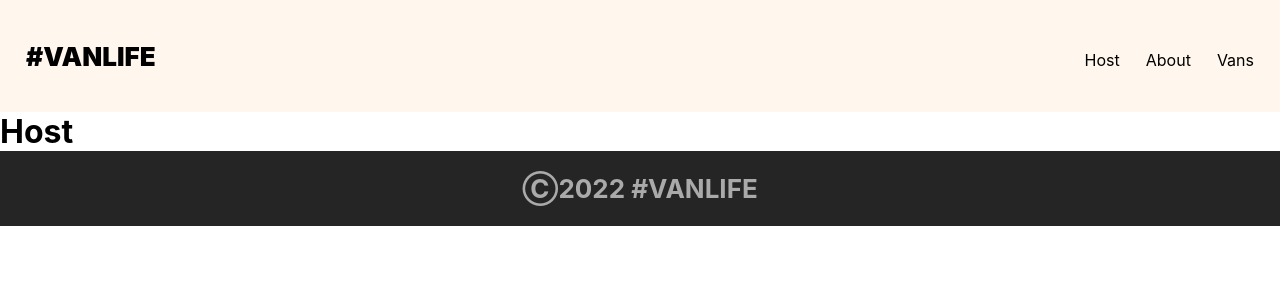
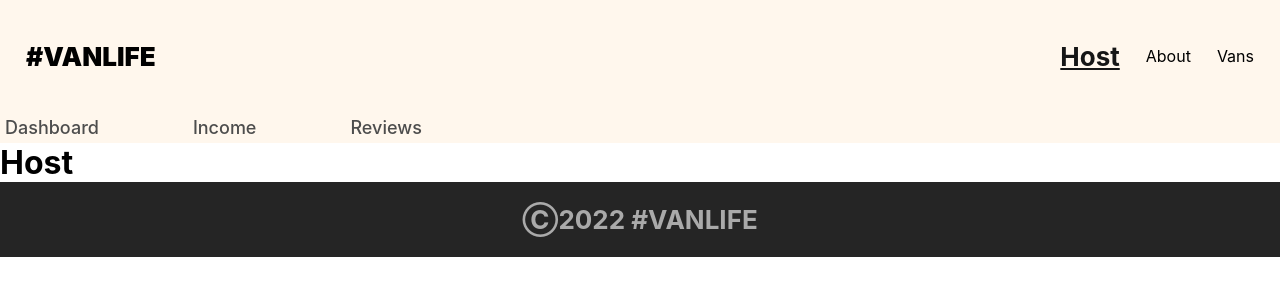
Before and after one commit to shivampandey777/vanslife, a React (Create React App) app: page /host in a window 1280 px wide. Shown: the top 300 px of the page. Built offline with nearby package versions, Linux system fonts and the light colour scheme; what miragejs would draw is missing.

Commit message:
some changes

```diff
--- a/src/App.css
+++ b/src/App.css
@@ -11,7 +11,11 @@
   background-color: black;
   color: white;
 }
-
+a.my-nav{
+  font-weight: 700;
+  text-decoration: underline;
+  color: #161616;
+}
 header {
   background-color: #FFF7ED;
   min-height: 112px;
@@ -30,16 +34,23 @@ header {
   font-size: 26px;
   font-weight: 900;
 }
+.home-navbar{
+  display: flex;
+  flex-direction: row;
+  align-items: center;
+  justify-content: center;
+  gap: 26px;
+  margin-right: 26px;
+
+}
 .aboutLink{
   color: black;
   text-decoration: none;
-  margin-right: 26px;
   font-size: 16px;
 }
 .vansLink{
   color: black;
   text-decoration: none;
-  margin-right: 26px;
   font-size: 16px;
 }
 header a:hover {
@@ -56,8 +67,7 @@ header a:hover {
   flex-direction: row;
   align-items: center;
   justify-content: center;
-  margin: none;
-  padding: none;
+  margin-top: auto;
   background-size: cover;
 }
 .foot > h1{
@@ -172,7 +182,7 @@ header a:hover {
   text-decoration: underline;
   transform: translate(1px, 1px);
 }
-/****vans****/
+/****vans-page****/
 .van-list-container {
   padding-inline: 23px;
   background-color: #FFF7ED;
@@ -348,3 +358,26 @@ i[class*='van-type-'] {
   margin-top: 22px;
 
 }
+/****host navbar****/
+.host-nav{
+  background-color: #FFF7ED;
+  text-decoration: none;
+  display: flex;
+  gap: 28px;
+}
+.host-nav a{
+  color: #4D4D4D;
+  text-decoration: none;
+  font-size: 18px;
+  font-weight: 500;
+  padding: 5px 20px;
+  margin-left: 26px;
+}
+.host-nav a:hover {
+  text-decoration: underline;
+  color: #161616;
+  font-weight: 900px
+}
+.host-nav > a:first-of-type {
+  margin-left: -15px;
+}
--- a/src/App.js
+++ b/src/App.js
@@ -9,9 +9,7 @@ import Layout from './component/Layout';
 import Dashboard from './pages/host/DashBoard';
 import Income from './pages/host/Income';
 import Reviews from './pages/host/Reviews';
-
-
-
+import HostLayout from './pages/host/HostLayout';
 
 
 function App() {
@@ -19,14 +17,17 @@ function App() {
     <div>
     <Router>
          <Routes>
-          <Route element={<Layout />}>
-              <Route path="/" element={<Home />} />
-              <Route path="/About" element={<About />} />
-              <Route path="/Vans" element={<Van />} />
-              <Route path="/Vans/:id" element={<VanDetail />} />
-              <Route path="/host" element={<Dashboard />} />
-              <Route path="/host/income" element={<Income />} />
-              <Route path="/host/reviews" element={<Reviews />} />
+          <Route path="/" element={<Layout />}>
+              <Route index element={<Home />} />
+              <Route path="About" element={<About />} />
+              <Route path="Vans" element={<Van />} />
+              <Route path="Vans/:id" element={<VanDetail />} />
+
+              <Route path="host" element={<HostLayout />} >
+              <Route index element={<Dashboard />} />
+              <Route path="income" element={<Income />} />
+              <Route path="reviews" element={<Reviews />} />
+              </Route>
           </Route>
         </Routes>
    </Router>
--- a/src/component/Header.js
+++ b/src/component/Header.js
@@ -1,15 +1,27 @@
 import React from "react";
-import { Link } from "react-router-dom";
+import { NavLink , Link } from "react-router-dom";
 
 export default function Header() {
     return (
         <div>
             <header>
                 <Link className="homeLink" to="/">#VANLIFE</Link>
-                <nav>
-                    <Link className="aboutLink" to="/host">Host</Link>
-                    <Link className="aboutLink" to="/About">About</Link>
-                    <Link className="vansLink" to="/Vans">Vans</Link>
+                <nav className="home-navbar">
+                    <NavLink
+                     className={({isActive}) => isActive ? "my-nav" :"aboutLink"}
+                     to="/host">
+                        Host
+                    </NavLink>
+                    <NavLink
+                     className={({isActive}) => isActive ? "my-nav" :"aboutLink"}
+                     to="/About">
+                        About
+                    </NavLink>
+                    <NavLink
+                    className={({isActive}) => isActive ? "my-nav" :"vansLink"}
+                    to="/Vans">
+                        Vans
+                    </NavLink>
                 </nav>
             </header>
         </div>
--- a/src/component/Layout.js
+++ b/src/component/Layout.js
@@ -7,7 +7,9 @@ export default function Layout({children}) {
     return (
         <div>
          <Header />
-          <Outlet />
+         <main>
+             <Outlet />
+         </main>
           <Footer />
         </div>
     );
--- /dev/null
+++ b/src/pages/host/HostLayout.js
@@ -0,0 +1,28 @@
+import React from "react";
+import { NavLink ,Outlet } from "react-router-dom";
+
+export default function HostLayout() {
+
+    return (
+        <>
+        <nav  className="host-nav">
+         <NavLink
+           className={({ isActive }) => isActive ? "my-nav" : null}
+           end
+           to="/host">
+            Dashboard
+         </NavLink>
+         <NavLink
+            style={({ isActive }) => isActive ? "my-nav" : null}
+            to="/host/income">
+            Income
+         </NavLink>
+         <NavLink
+            style={({ isActive }) => isActive ? "my-nav" : null}
+            to="/host/reviews">
+             Reviews
+         </NavLink>
+        </nav>
+          <Outlet />
+        </>
+    )}
```
